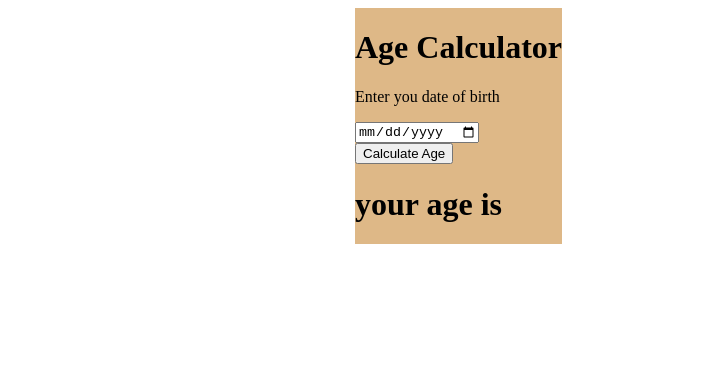
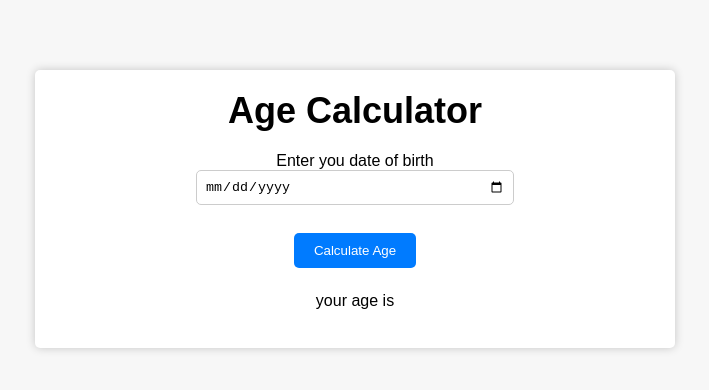
Before and after one commit to nandinikashyap1902/JavaScript_Mini_Projects, a plain HTML site: page Projects/index.html in a window 1280 px wide. Shown: the whole page, without its empty margins (285-994 px from the left). Drawn offline with Linux system fonts and the light colour scheme.

Commit message:
some modifications

```diff
--- a/Projects/index.html
+++ b/Projects/index.html
@@ -11,11 +11,14 @@
 
         <div id="Calculator-div">
             <h1>Age Calculator</h1>
-            <p>Enter you date of birth</p>
-            <input type="date" id="date"/>
-            <br>
-            <button id="calBtn" onclick="calculateAge()">Calculate Age</button>
-            <h1>your age is <span id="age"></span></h1>
+            <div class="form">
+
+                <label>Enter you date of birth</label>
+                <input type="date" id="date"/>
+                <br>
+                <button id="calBtn" onclick="calculateAge()">Calculate Age</button>
+                <p>your age is <span id="age"></span></p>
+            </div>
         </div>
   <script src="./index.js"></script>
 </body>
--- a/Projects/index.js
+++ b/Projects/index.js
@@ -4,9 +4,13 @@ const currentYear = Year.getFullYear();
 function calculateAge(){
 const SelectedYear = new Date(dateOfBirth.value) // for extracting year from selected year
 const PersonYear=SelectedYear.getFullYear();
- const currentAge = currentYear-PersonYear;
-  console.log(currentAge);
-  const Age = document.getElementById("age");
-  Age.innerText = currentAge;
-
+if(PersonYear>currentYear){
+  alert("pls select age between current year")
 }
+else{
+  const currentAge = currentYear-PersonYear;
+   console.log(currentAge);
+   const Age = document.getElementById("age");
+   Age.innerText = currentAge;
+}
+}
--- a/Projects/style.css
+++ b/Projects/style.css
@@ -1,6 +1,56 @@
+body {
+    margin: 0;
+    padding: 20px;
+    font-family: "Montserrat", sans-serif;
+    background-color: #f7f7f7;
+  }
+
 #Calculator-div{
-    background-color: burlywood;
-    position: absolute;
-    left:50%;
+    background-color: white;
+    padding: 20px;
+   max-width: 600px;
+  margin: 0 auto;
+  border-radius: 5px;
+  margin-top: 50px;
+    box-shadow: 0 0 10px rgba(0, 0, 0, 0.2);
+}
+.form {
+    display: flex;
+    flex-direction: column;
+    align-items: center;
+  }
 
-}
+h1 {
+    font-size: 36px;
+    text-align: center;
+    margin-top: 0;
+    margin-bottom: 20px;
+  }
+  input {
+    padding: 8px;
+    border: 1px solid #ccc;
+    border-radius: 5px;
+    width: 100%;
+    max-width: 300px;
+  }
+
+  button {
+    background-color: #007bff;
+    color: white;
+    border: none;
+    padding: 10px 20px;
+    border-radius: 5px;
+    margin-top: 10px;
+    cursor: pointer;
+    transition: background-color 0.3s ease;
+  }
+
+  button:hover {
+    background-color: #0062cc;
+  }
+
+  #age{
+    margin-top: 20px;
+  font-size: 24px;
+  font-weight: bold;
+  }
--- a/style.css
+++ b/style.css
@@ -9,6 +9,7 @@ body{
     top: 10%;
     max-width: 500px;
     box-shadow: 10px 10px 5px #aaaaaa;
+    padding:20px;
 }
 .tip-container h1{
     text-align: center;
```
